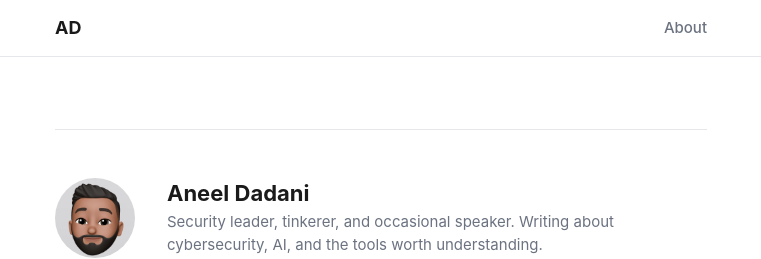
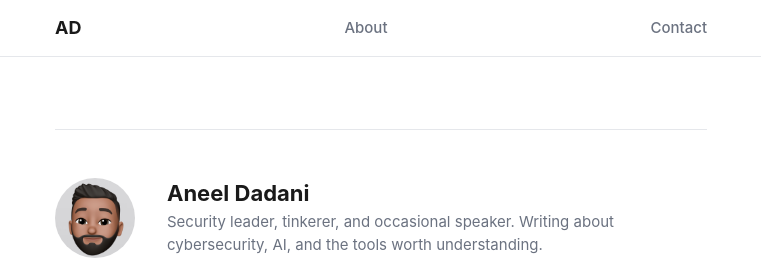
Before and after one commit to aneeldadani/aneeldadani.github.io, a Jekyll site: the page built from index.html, in a window 1280 px wide. Shown: the top 259 px of the page, without its empty margins (259-1020 px from the left). Built offline with Jekyll 4.4.1, drawn with Linux system fonts in a browser that asks for light colours.

Commit message:
Added Contact page link to header

```diff
--- a/_includes/nav.html
+++ b/_includes/nav.html
@@ -4,5 +4,8 @@
     <div class="nav-links">
       <a href="{{ '/aboutme' | relative_url }}" class="nav-link">About</a>
     </div>
+    <div class="nav-links">
+      <a href="{{ '/contact' | relative_url }}" class="nav-link">Contact</a>
+    </div>
   </div>
 </nav>
```
